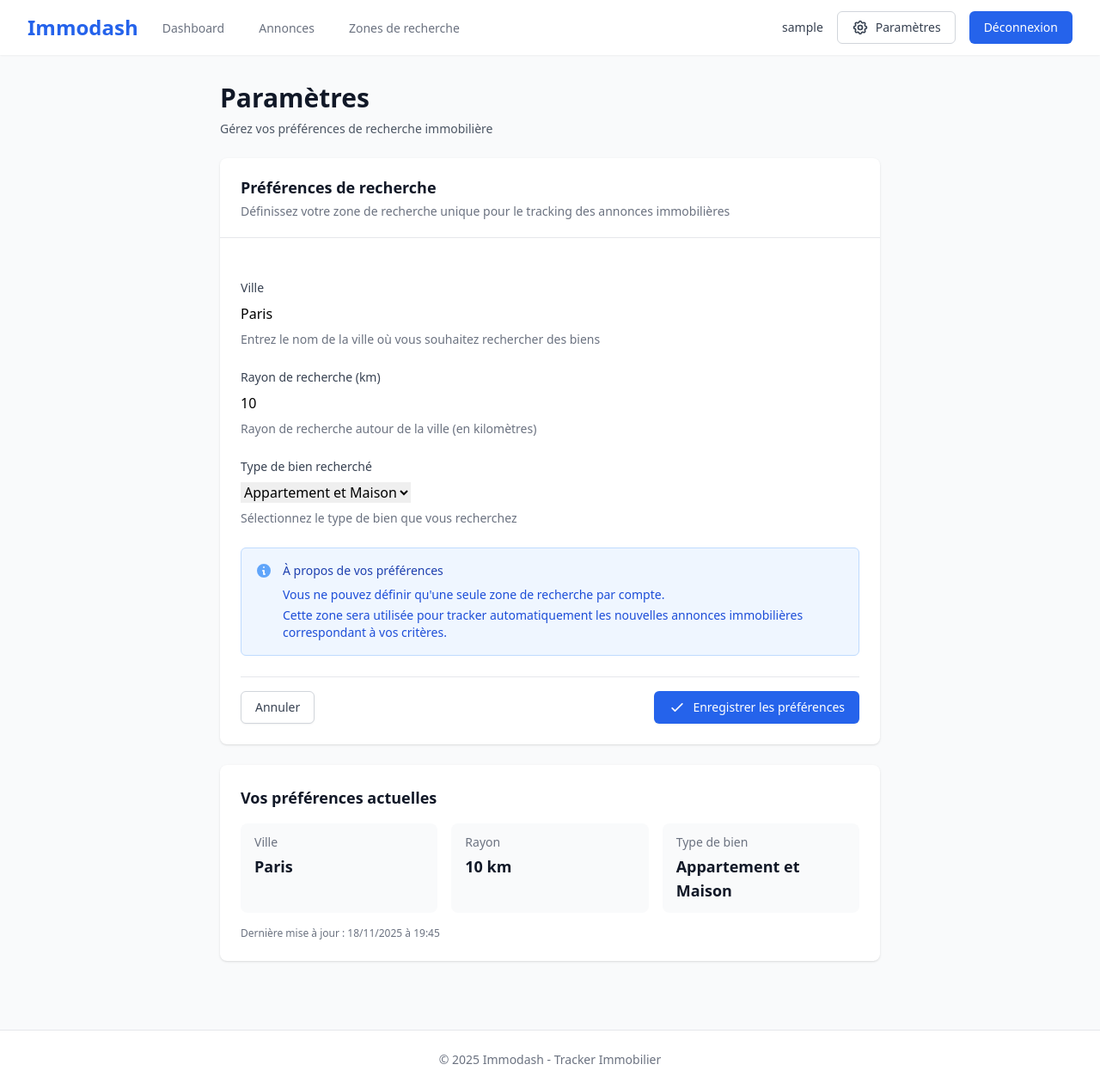
After one commit to girardthur/immodash, a Django app: page /settings/ in a window 1280 px wide. The commit adds this page. Shown: the whole page at 86% size. Run offline with Django 5.2, Linux system fonts and the light colour scheme; the visitor is signed in with stand-in values (Sample User, id 1); data comes from the database, SQL or seed files in the repository; parts of the project's set-up code (start-up, migrations or seed data) failed here and were passed over; some libraries are stand-ins or nearby versions.

Commit message:
Ajout des préférences de recherche utilisateur avec page Settings
- Création du modèle UserSearchPreferences avec relation OneToOne pour garantir une seule zone par utilisateur
- Ajout d'un formulaire UserSearchPreferencesForm pour gérer les préférences (ville, rayon, type de bien)
- Création de la vue settings pour afficher et modifier les préférences utilisateur
- Création du template settings.html avec interface TailwindCSS cohérente
- Ajout de l'URL /settings/ dans les routes
- Ajout d'un lien "Paramètres" dans la barre de navigation
- Enregistrement du nouveau modèle dans l'interface d'administration Django
- Migration 0003_usersearchpreferences pour créer la table en base de données
- Signals pour créer automatiquement les préférences lors de la création d'un utilisateur

Chaque utilisateur peut maintenant définir sa propre zone de recherche unique via la page Settings.

```diff
--- /dev/null
+++ b/property_tracker/forms.py
@@ -0,0 +1,35 @@
+from django import forms
+from .models import UserSearchPreferences, PropertyType
+
+
+class UserSearchPreferencesForm(forms.ModelForm):
+    """Formulaire pour les préférences de recherche utilisateur"""
+
+    class Meta:
+        model = UserSearchPreferences
+        fields = ['city', 'radius_km', 'property_type']
+        widgets = {
+            'city': forms.TextInput(attrs={
+                'class': 'form-control',
+                'placeholder': 'Ex: Paris, Lyon, Marseille...'
+            }),
+            'radius_km': forms.NumberInput(attrs={
+                'class': 'form-control',
+                'min': '1',
+                'max': '100',
+                'placeholder': 'Ex: 10'
+            }),
+            'property_type': forms.Select(attrs={
+                'class': 'form-select'
+            }),
+        }
+        labels = {
+            'city': 'Ville',
+            'radius_km': 'Rayon de recherche (km)',
+            'property_type': 'Type de bien recherché',
+        }
+        help_texts = {
+            'city': 'Entrez le nom de la ville où vous souhaitez rechercher des biens',
+            'radius_km': 'Rayon de recherche autour de la ville (en kilomètres)',
+            'property_type': 'Sélectionnez le type de bien que vous recherchez',
+        }
--- /dev/null
+++ b/property_tracker/templates/property_tracker/settings.html
@@ -0,0 +1,132 @@
+{% extends "base.html" %}
+
+{% block title %}Paramètres - Immodash{% endblock %}
+
+{% block content %}
+<div class="max-w-3xl mx-auto space-y-6">
+    <!-- En-tête -->
+    <div>
+        <h1 class="text-3xl font-bold text-gray-900">Paramètres</h1>
+        <p class="mt-2 text-sm text-gray-600">Gérez vos préférences de recherche immobilière</p>
+    </div>
+
+    <!-- Formulaire de préférences de recherche -->
+    <div class="bg-white shadow rounded-lg">
+        <div class="px-6 py-5 border-b border-gray-200">
+            <h2 class="text-lg font-semibold text-gray-900">Préférences de recherche</h2>
+            <p class="mt-1 text-sm text-gray-500">
+                Définissez votre zone de recherche unique pour le tracking des annonces immobilières
+            </p>
+        </div>
+
+        <form method="post" class="px-6 py-6 space-y-6">
+            {% csrf_token %}
+
+            <!-- Ville -->
+            <div>
+                <label for="{{ form.city.id_for_label }}" class="block text-sm font-medium text-gray-700 mb-2">
+                    {{ form.city.label }}
+                </label>
+                {{ form.city }}
+                {% if form.city.help_text %}
+                <p class="mt-2 text-sm text-gray-500">{{ form.city.help_text }}</p>
+                {% endif %}
+                {% if form.city.errors %}
+                <div class="mt-2 text-sm text-red-600">
+                    {{ form.city.errors }}
+                </div>
+                {% endif %}
+            </div>
+
+            <!-- Rayon -->
+            <div>
+                <label for="{{ form.radius_km.id_for_label }}" class="block text-sm font-medium text-gray-700 mb-2">
+                    {{ form.radius_km.label }}
+                </label>
+                {{ form.radius_km }}
+                {% if form.radius_km.help_text %}
+                <p class="mt-2 text-sm text-gray-500">{{ form.radius_km.help_text }}</p>
+                {% endif %}
+                {% if form.radius_km.errors %}
+                <div class="mt-2 text-sm text-red-600">
+                    {{ form.radius_km.errors }}
+                </div>
+                {% endif %}
+            </div>
+
+            <!-- Type de bien -->
+            <div>
+                <label for="{{ form.property_type.id_for_label }}" class="block text-sm font-medium text-gray-700 mb-2">
+                    {{ form.property_type.label }}
+                </label>
+                {{ form.property_type }}
+                {% if form.property_type.help_text %}
+                <p class="mt-2 text-sm text-gray-500">{{ form.property_type.help_text }}</p>
+                {% endif %}
+                {% if form.property_type.errors %}
+                <div class="mt-2 text-sm text-red-600">
+                    {{ form.property_type.errors }}
+                </div>
+                {% endif %}
+            </div>
+
+            <!-- Informations sur les préférences actuelles -->
+            <div class="bg-blue-50 border border-blue-200 rounded-md p-4">
+                <div class="flex">
+                    <div class="flex-shrink-0">
+                        <svg class="h-5 w-5 text-blue-400" fill="currentColor" viewBox="0 0 20 20">
+                            <path fill-rule="evenodd" d="M18 10a8 8 0 11-16 0 8 8 0 0116 0zm-7-4a1 1 0 11-2 0 1 1 0 012 0zM9 9a1 1 0 000 2v3a1 1 0 001 1h1a1 1 0 100-2v-3a1 1 0 00-1-1H9z" clip-rule="evenodd"/>
+                        </svg>
+                    </div>
+                    <div class="ml-3">
+                        <h3 class="text-sm font-medium text-blue-800">À propos de vos préférences</h3>
+                        <div class="mt-2 text-sm text-blue-700">
+                            <p>Vous ne pouvez définir qu'une seule zone de recherche par compte.</p>
+                            <p class="mt-1">Cette zone sera utilisée pour tracker automatiquement les nouvelles annonces immobilières correspondant à vos critères.</p>
+                        </div>
+                    </div>
+                </div>
+            </div>
+
+            <!-- Boutons -->
+            <div class="flex items-center justify-between pt-4 border-t border-gray-200">
+                <a href="{% url 'property_tracker:dashboard' %}"
+                   class="inline-flex items-center px-4 py-2 border border-gray-300 rounded-md shadow-sm text-sm font-medium text-gray-700 bg-white hover:bg-gray-50">
+                    Annuler
+                </a>
+                <button type="submit"
+                        class="inline-flex items-center px-4 py-2 border border-transparent rounded-md shadow-sm text-sm font-medium text-white bg-blue-600 hover:bg-blue-700 focus:outline-none focus:ring-2 focus:ring-offset-2 focus:ring-blue-500">
+                    <svg class="h-5 w-5 mr-2" fill="none" stroke="currentColor" viewBox="0 0 24 24">
+                        <path stroke-linecap="round" stroke-linejoin="round" stroke-width="2" d="M5 13l4 4L19 7"/>
+                    </svg>
+                    Enregistrer les préférences
+                </button>
+            </div>
+        </form>
+    </div>
+
+    <!-- Préférences actuelles (résumé) -->
+    <div class="bg-white shadow rounded-lg p-6">
+        <h3 class="text-lg font-semibold text-gray-900 mb-4">Vos préférences actuelles</h3>
+        <dl class="grid grid-cols-1 gap-4 sm:grid-cols-3">
+            <div class="bg-gray-50 px-4 py-3 rounded-lg">
+                <dt class="text-sm font-medium text-gray-500">Ville</dt>
+                <dd class="mt-1 text-lg font-semibold text-gray-900">{{ preferences.city }}</dd>
+            </div>
+            <div class="bg-gray-50 px-4 py-3 rounded-lg">
+                <dt class="text-sm font-medium text-gray-500">Rayon</dt>
+                <dd class="mt-1 text-lg font-semibold text-gray-900">{{ preferences.radius_km }} km</dd>
+            </div>
+            <div class="bg-gray-50 px-4 py-3 rounded-lg">
+                <dt class="text-sm font-medium text-gray-500">Type de bien</dt>
+                <dd class="mt-1 text-lg font-semibold text-gray-900">{{ preferences.get_property_type_display }}</dd>
+            </div>
+        </dl>
+        {% if preferences.updated_at %}
+        <p class="mt-4 text-xs text-gray-500">
+            Dernière mise à jour : {{ preferences.updated_at|date:"d/m/Y à H:i" }}
+        </p>
+        {% endif %}
+    </div>
+</div>
+{% endblock %}
--- a/property_tracker/urls.py
+++ b/property_tracker/urls.py
@@ -20,4 +20,7 @@ urlpatterns = [
     path('search-zones/', views.search_zones, name='search_zones'),
     path('search-zones/create/', views.create_search_zone, name='create_search_zone'),
     path('search-zones/<int:zone_id>/delete/', views.delete_search_zone, name='delete_search_zone'),
+
+    # Paramètres
+    path('settings/', views.settings, name='settings'),
 ]
--- a/property_tracker/views.py
+++ b/property_tracker/views.py
@@ -9,7 +9,8 @@ from django.views.decorators.http import require_http_methods
 from decimal import Decimal
 import json
 
-from .models import SearchZone, Listing, PriceHistory, PropertyType
+from .models import SearchZone, Listing, PriceHistory, PropertyType, UserSearchPreferences
+from .forms import UserSearchPreferencesForm
 
 
 @login_required
@@ -250,3 +251,30 @@ def logout_view(request):
     """
     auth_logout(request)
     return redirect('property_tracker:login')
+
+
+@login_required
+def settings(request):
+    """
+    Page de paramètres utilisateur pour gérer les préférences de recherche
+    """
+    # Récupérer ou créer les préférences de l'utilisateur
+    preferences, created = UserSearchPreferences.objects.get_or_create(user=request.user)
+
+    if request.method == 'POST':
+        form = UserSearchPreferencesForm(request.POST, instance=preferences)
+        if form.is_valid():
+            form.save()
+            messages.success(request, 'Vos préférences de recherche ont été mises à jour avec succès!')
+            return redirect('property_tracker:settings')
+        else:
+            messages.error(request, 'Erreur lors de la mise à jour de vos préférences.')
+    else:
+        form = UserSearchPreferencesForm(instance=preferences)
+
+    context = {
+        'form': form,
+        'preferences': preferences,
+    }
+
+    return render(request, 'property_tracker/settings.html', context)
--- a/templates/base.html
+++ b/templates/base.html
@@ -50,8 +50,16 @@
                         </a>
                     </div>
                 </div>
-                <div class="flex items-center">
-                    <span class="text-gray-700 text-sm mr-4">{{ user.username }}</span>
+                <div class="flex items-center space-x-4">
+                    <span class="text-gray-700 text-sm">{{ user.username }}</span>
+                    <a href="{% url 'property_tracker:settings' %}"
+                       class="inline-flex items-center px-4 py-2 border border-gray-300 text-sm font-medium rounded-md text-gray-700 bg-white hover:bg-gray-50">
+                        <svg class="h-5 w-5 mr-2" fill="none" stroke="currentColor" viewBox="0 0 24 24">
+                            <path stroke-linecap="round" stroke-linejoin="round" stroke-width="2" d="M10.325 4.317c.426-1.756 2.924-1.756 3.35 0a1.724 1.724 0 002.573 1.066c1.543-.94 3.31.826 2.37 2.37a1.724 1.724 0 001.065 2.572c1.756.426 1.756 2.924 0 3.35a1.724 1.724 0 00-1.066 2.573c.94 1.543-.826 3.31-2.37 2.37a1.724 1.724 0 00-2.572 1.065c-.426 1.756-2.924 1.756-3.35 0a1.724 1.724 0 00-2.573-1.066c-1.543.94-3.31-.826-2.37-2.37a1.724 1.724 0 00-1.065-2.572c-1.756-.426-1.756-2.924 0-3.35a1.724 1.724 0 001.066-2.573c-.94-1.543.826-3.31 2.37-2.37.996.608 2.296.07 2.572-1.065z"/>
+                            <path stroke-linecap="round" stroke-linejoin="round" stroke-width="2" d="M15 12a3 3 0 11-6 0 3 3 0 016 0z"/>
+                        </svg>
+                        Paramètres
+                    </a>
                     <a href="{% url 'property_tracker:logout' %}"
                        class="inline-flex items-center px-4 py-2 border border-transparent text-sm font-medium rounded-md text-white bg-blue-600 hover:bg-blue-700">
                         Déconnexion
```
Also changed, not shown: property_tracker/admin.py (+9 -1 lines), property_tracker/models.py (+38 -0 lines), property_tracker/migrations/0003_usersearchpreferences.py (added).
